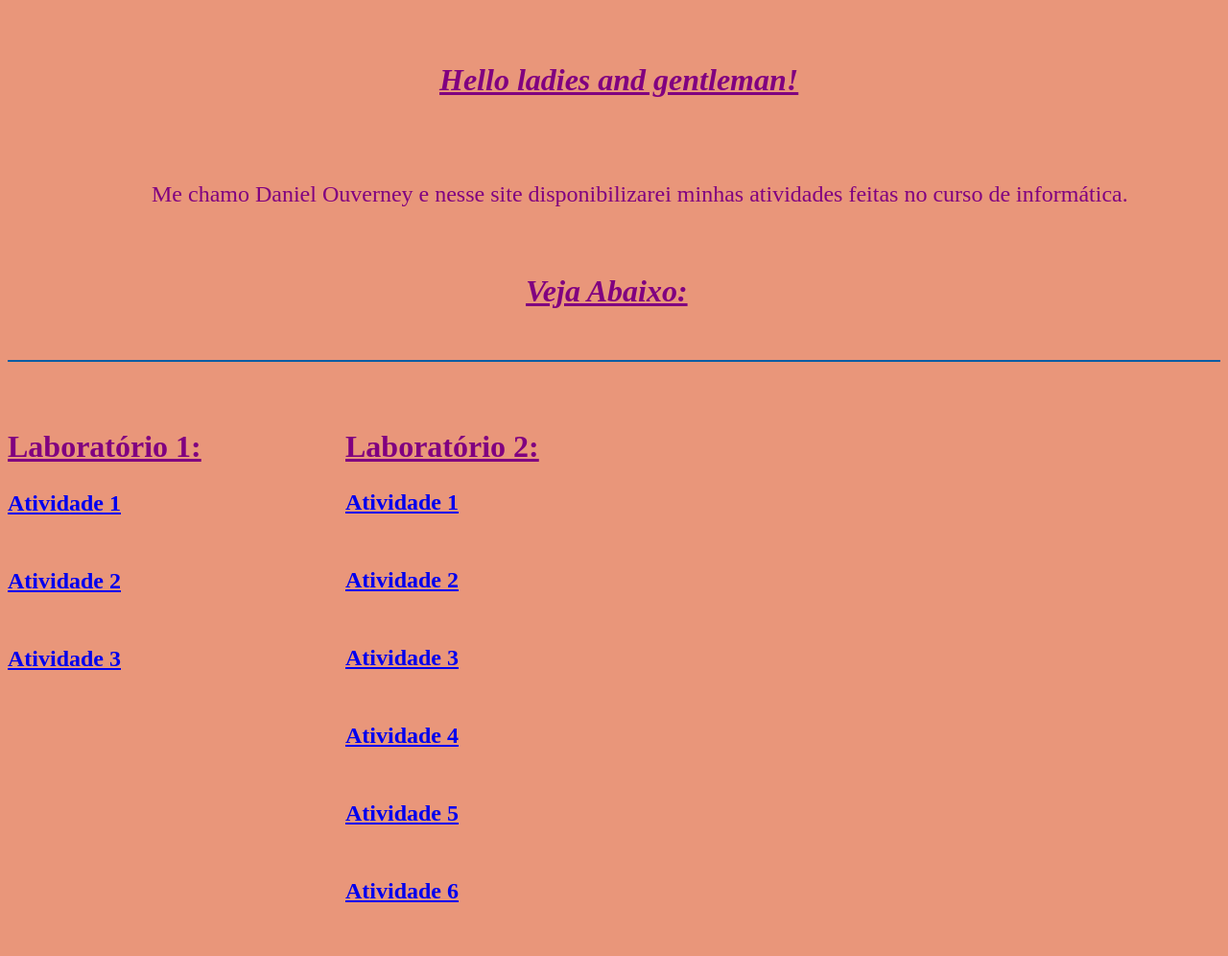
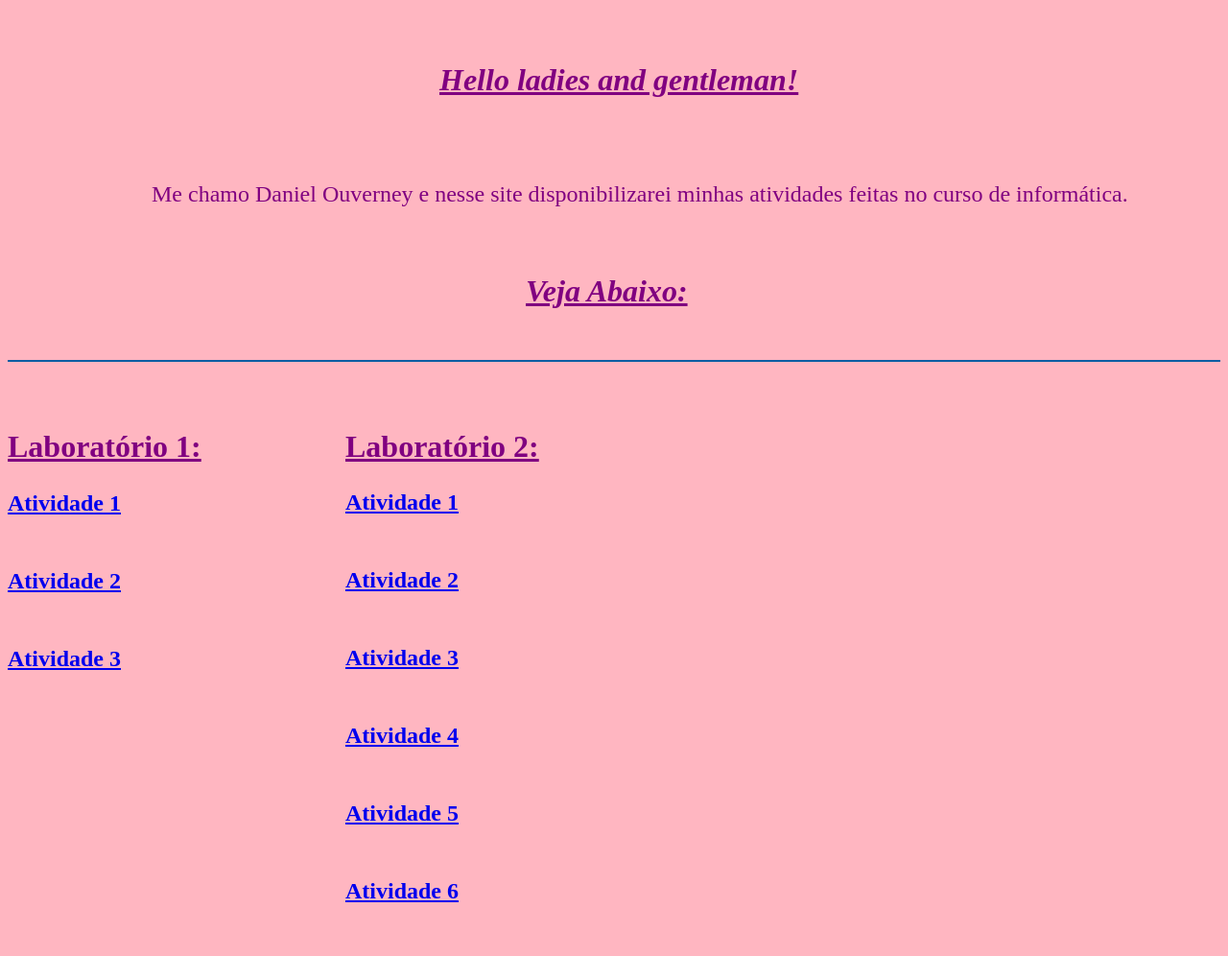
Before and after one commit to DanielsSon12/Armazem, a PHP site: page /MeuSiteDeAtividades.html in a window 1280 px wide. Shown: the whole page at 96% size. Run offline with PHP 8.4, Linux system fonts and the light colour scheme.

Commit message:
Update MeuSite.css

```diff
--- a/Site das Atividades/css/MeuSite.css
+++ b/Site das Atividades/css/MeuSite.css
@@ -1,6 +1,6 @@
 
 body{
-    background-color:darksalmon;
+    background-color:lightpink;
     background-attachment:fixed;
     background-size:125%;
     background-repeat:no-repeat;
```
